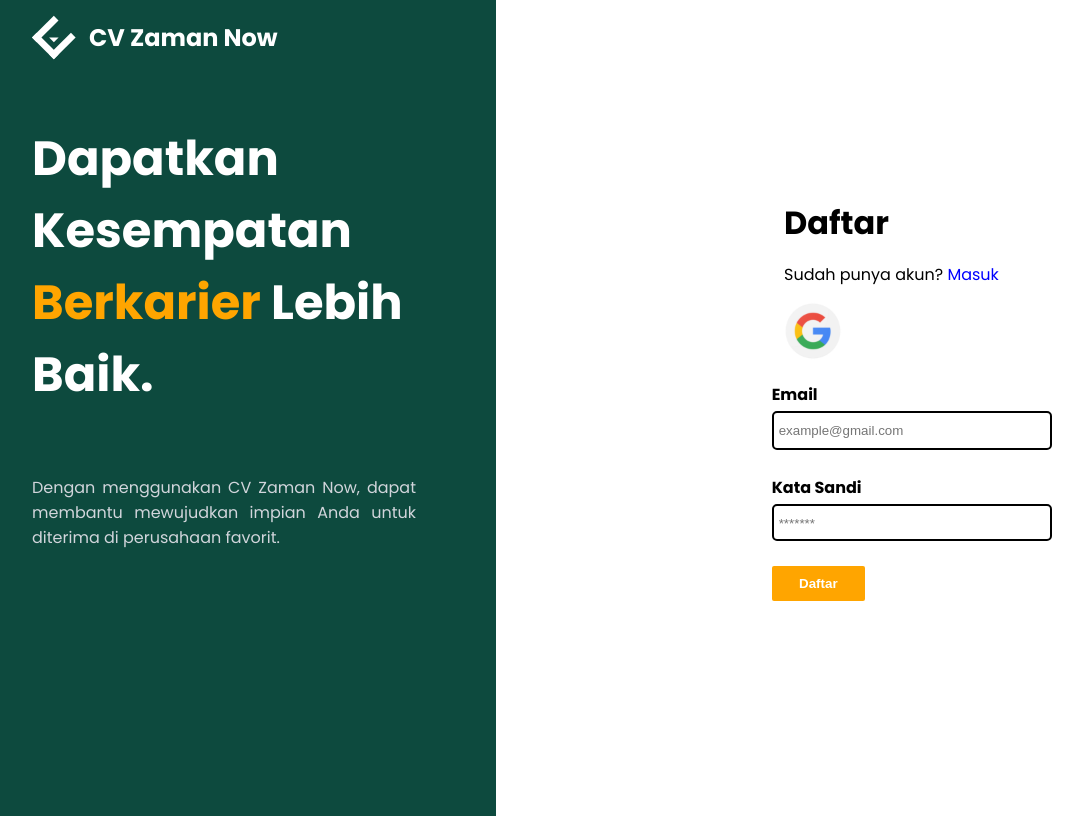
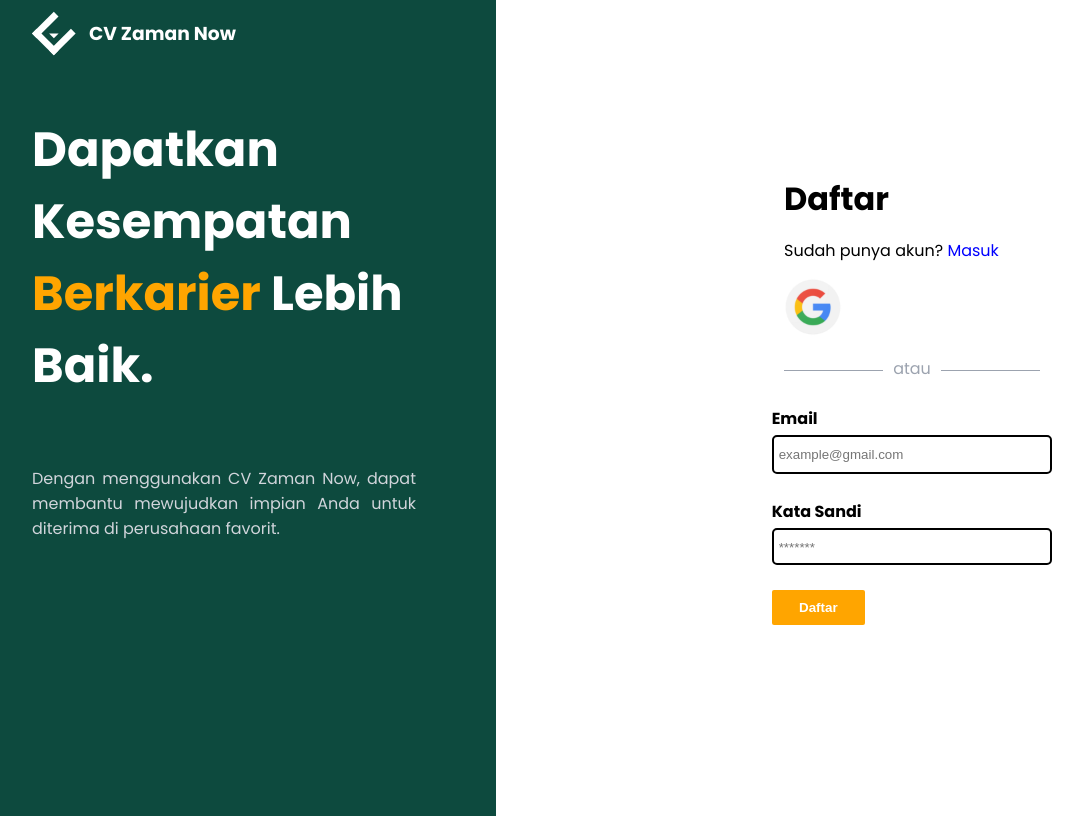
Before and after one commit to RNekoCloud/styled-component, a React (Vite) app: page / in a window 1280 px wide. Shown: the whole page, without its empty margins (48-1131 px from the left). Built offline with nearby package versions, Linux system fonts and the light colour scheme.

Commit message:
style: add text in hr

```diff
--- a/src/Components/Login/Header.tsx
+++ b/src/Components/Login/Header.tsx
@@ -9,7 +9,7 @@
       <Wrapper>
          <Title>
             <img src={CvIcon} alt='Cv Zaman Now' />
-            <h2>CV Zaman Now</h2>
+            <h3>CV Zaman Now</h3>
          </Title>
          <Text1>
             <p>
--- a/src/Components/Login/Login.style.ts
+++ b/src/Components/Login/Login.style.ts
@@ -40,6 +40,19 @@
 
    .items-container2 {
       width: 40%;
+   }
+`;
+
+export const Hr = styled.div`
+   width: 40%;
+   text-align: center;
+   border-bottom: 1px solid #9ca3af;
+   line-height: 0.1em;
+   margin: 10px 0 20px;
+   span {
+      background: #fff;
+      padding: 0 10px;
+      color: #9ca3af;
    }
 `;
 
--- a/src/Components/Login/Login.tsx
+++ b/src/Components/Login/Login.tsx
@@ -2,6 +2,7 @@
 import { Container } from "./Login.style";
 import { Form } from "./Login.style";
 import { Header } from "./Header";
+import { Hr } from "./Login.style";
 import Google from "../../../public/img/google.svg";
 
 export const Login = () => {
@@ -15,9 +16,13 @@
                   Sudah punya akun? <a href='/'>Masuk</a>{" "}
                </p>
             </div>
+
             <div className='items-container2'>
                <img src={Google} alt='google' />
             </div>
+            <Hr>
+               <span>atau</span>
+            </Hr>
             <Form>
                <div className='input-container1'>
                   <label htmlFor='email'>Email</label>
```
